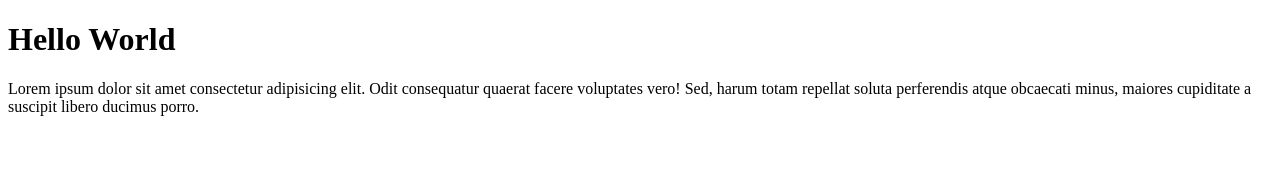
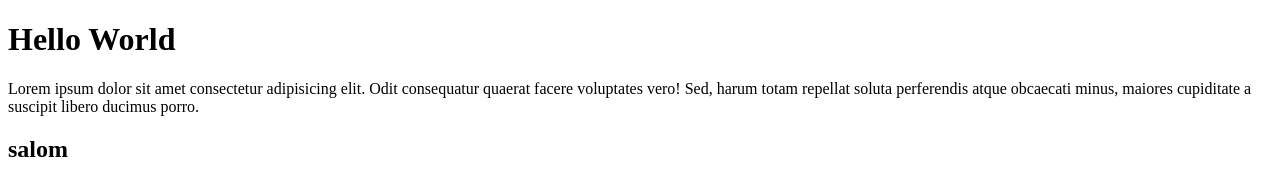
Before and after one commit to UtkirMalikov/git-tutorial, a plain HTML site: page index.html in a window 1280 px wide. Drawn offline with Linux system fonts and the light colour scheme.

Commit message:
add new h2 tag

```diff
--- a/index.html
+++ b/index.html
@@ -8,5 +8,6 @@
 <body>
     <h1>Hello World</h1>
     <p>Lorem ipsum dolor sit amet consectetur adipisicing elit. Odit consequatur quaerat facere voluptates vero! Sed, harum totam repellat soluta perferendis atque obcaecati minus, maiores cupiditate a suscipit libero ducimus porro.</p>
+    <h2>salom</h2>
 </body>
 </html>
--- /dev/null
+++ b/style.css
@@ -0,0 +1,5 @@
+*
+{
+    padding: 0;
+    margin: 0;
+}
```
